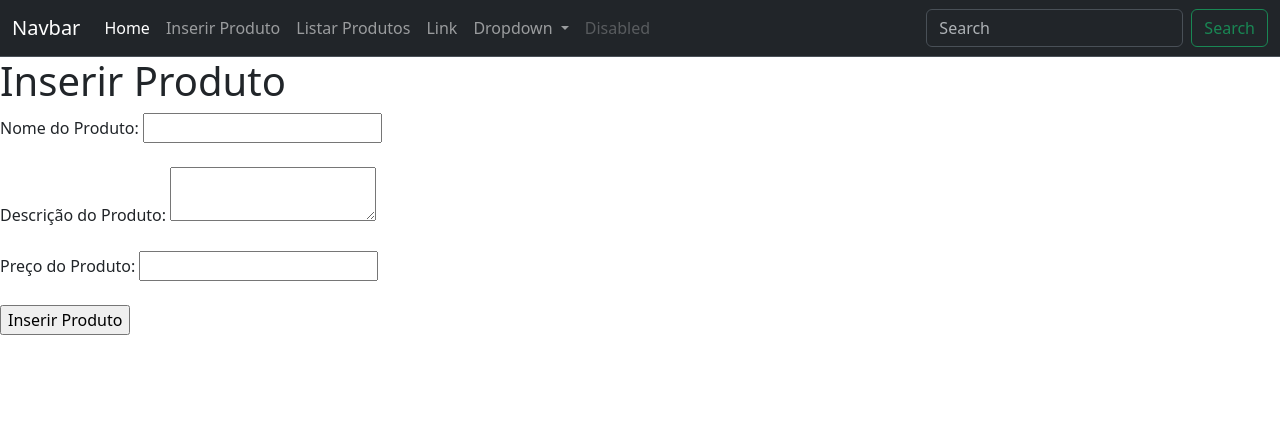
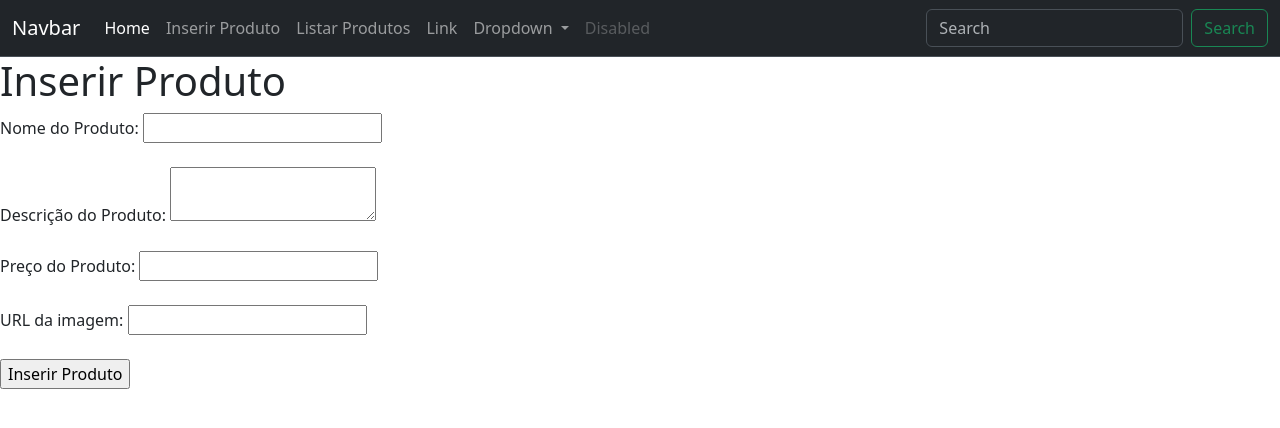
Before and after one commit to dionisioR/projeto_estudo_php_vendas, a PHP site: page /view/produto/produtoInsert.php in a window 1280 px wide. Shown: the top 428 px of the page. Run offline with PHP 8.4, Linux system fonts and the light colour scheme.

Commit message:
Update 2024-08-27   17h30
Inserido o campo URL
Update 2024-08-27   17h30

```diff
--- a/model/Produto.php
+++ b/model/Produto.php
@@ -9,6 +9,7 @@ class Produto {
     public $pro_nome;
     public $pro_descricao;
     public $pro_preco;
+    public $pro_url;
 
     public function __construct($db) {
         $this->conn = $db;
@@ -16,7 +17,7 @@ class Produto {
 
     // Criar Produto
     public function create() {
-        $query = "INSERT INTO " . $this->table_name . " (pro_nome, pro_descricao, pro_preco) VALUES (:nome, :descricao, :preco)";
+        $query = "INSERT INTO " . $this->table_name . " (pro_nome, pro_descricao, pro_preco, pro_url) VALUES (:nome, :descricao, :preco, :url)";
 
         $stmt = $this->conn->prepare($query);
 
@@ -24,6 +25,7 @@ class Produto {
         $stmt->bindParam(":nome", $this->pro_nome);
         $stmt->bindParam(":descricao", $this->pro_descricao);
         $stmt->bindParam(":preco", $this->pro_preco);
+        $stmt->bindParam(":url", $this->pro_url);
 
         // Executa a query
         if ($stmt->execute()) {
@@ -56,17 +58,19 @@ class Produto {
         $this->pro_nome = $row['pro_nome'];
         $this->pro_descricao = $row['pro_descricao'];
         $this->pro_preco = $row['pro_preco'];
+        $this->pro_url = $row['pro_url'];
     }
 
     // Atualizar produto
     public function update() {
-        $query = "UPDATE " . $this->table_name . " SET pro_nome = :nome, pro_descricao = :descricao, pro_preco = :preco WHERE pro_id = :id";
+        $query = "UPDATE " . $this->table_name . " SET pro_nome = :nome, pro_descricao = :descricao, pro_preco = :preco, pro_url = :url WHERE pro_id = :id";
 
         $stmt = $this->conn->prepare($query);
 
         $stmt->bindParam(":nome", $this->pro_nome);
         $stmt->bindParam(":descricao", $this->pro_descricao);
         $stmt->bindParam(":preco", $this->pro_preco);
+        $stmt->bindParam(":url", $this->pro_url);
         $stmt->bindParam(":id", $this->pro_id);
 
         if ($stmt->execute()) {
--- a/view/produto/produtoInsert.php
+++ b/view/produto/produtoInsert.php
@@ -1,38 +1,10 @@
-<?php
-// Arquivo: view/produto/produtoInsert.php
-
-require_once '../../config/db.php';
-require_once '../../model/Produto.php';
-
-if ($_POST) {
-    // Conexão com a base de dados
-    $database = new Database();
-    $db = $database->getConnection();
-
-    // Instancia o objeto Produto
-    $produto = new Produto($db);
-
-    // Define os atributos do produto com os valores do formulário
-    $produto->pro_nome = $_POST['pro_nome'];
-    $produto->pro_descricao = $_POST['pro_descricao'];
-    $produto->pro_preco = $_POST['pro_preco'];
-
-    // Tenta criar o produto
-    if ($produto->create()) {
-        echo "Produto cadastrado com sucesso!";
-    } else {
-        echo "Não foi possível cadastrar o produto.";
-    }
-}
-?>
-
 
     <?php include '../../utils/header.php'; ?>
     <?php include '../../utils/menu.php'; ?>
 
     <h1>Inserir Produto</h1>
 
-    <form action="produtoInsert.php" method="POST">
+    <form action="handlerInsert.php" method="POST">
         <label for="pro_nome">Nome do Produto:</label>
         <input type="text" name="pro_nome" required><br><br>
 
@@ -42,6 +14,9 @@ if ($_POST) {
         <label for="pro_preco">Preço do Produto:</label>
         <input type="number" step="0.01" name="pro_preco" required><br><br>
 
+        <label for="pro_url">URL da imagem:</label>
+        <input type="text" name="pro_url" required><br><br>
+
         <input type="submit" value="Inserir Produto">
     </form>
 
--- a/view/produto/produtoSelectAll.php
+++ b/view/produto/produtoSelectAll.php
@@ -32,6 +32,7 @@ if ($num > 0) {
     echo "<th>Descrição</th>";
     echo "<th>Preço</th>";
     echo "<th>Ações</th>";
+    echo "<th>url</th>";
     echo "</tr>";
 
     while ($row = $stmt->fetch(PDO::FETCH_ASSOC)) {
@@ -42,6 +43,7 @@ if ($num > 0) {
         echo "<td>{$pro_nome}</td>";
         echo "<td>{$pro_descricao}</td>";
         echo "<td>R$ {$pro_preco}</td>";
+        echo "<td>{$pro_url}</td>";
         echo "<td>";
         echo "<a href='produtoDetail.php?id={$pro_id}'>Detalhes</a> | ";
         echo "<a href='produtoUpdate.php?id={$pro_id}'>Editar</a> | ";
```
Also changed, not shown: view/produto/handlerInsert.php (added, +28 -0 lines).
